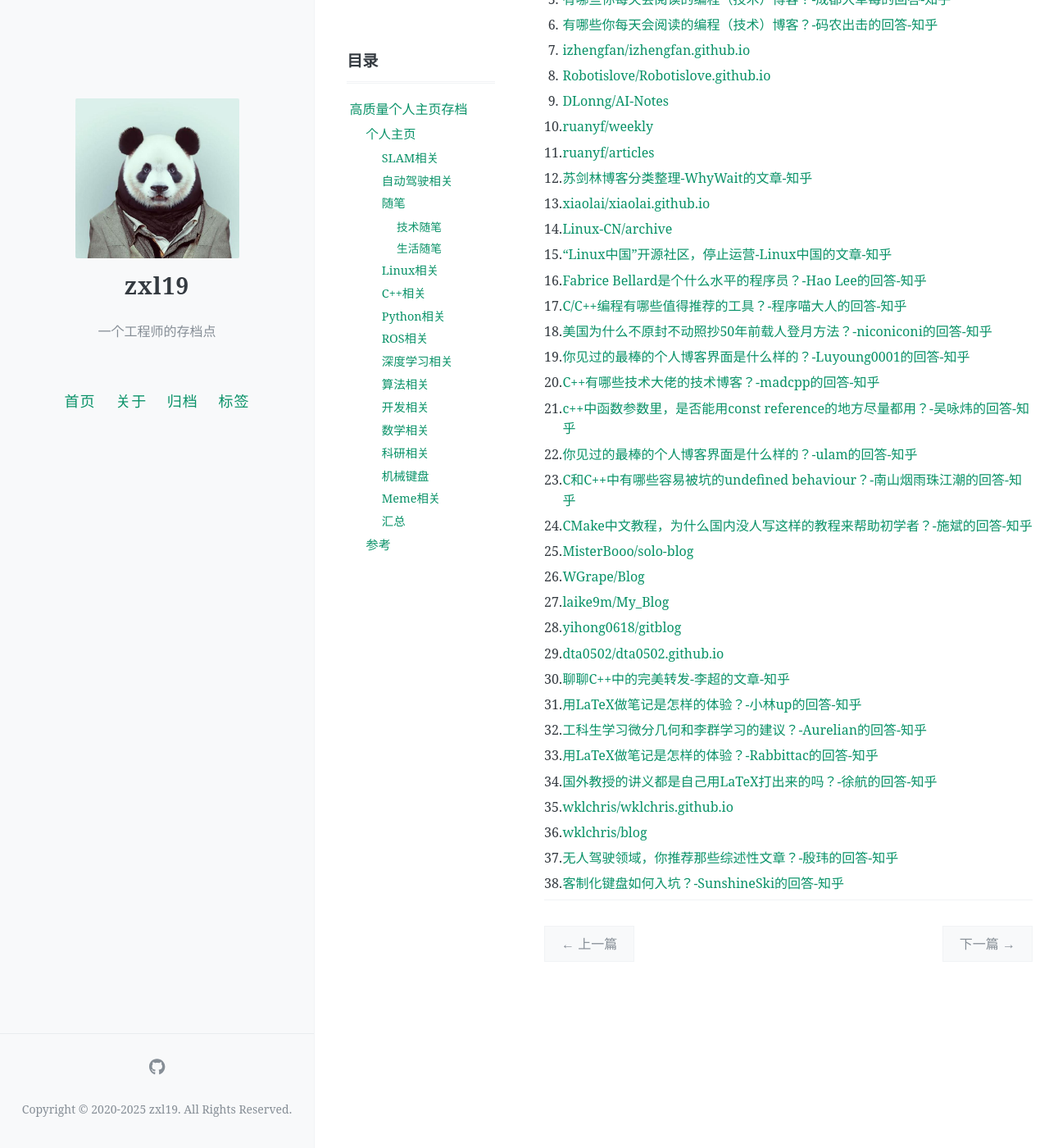
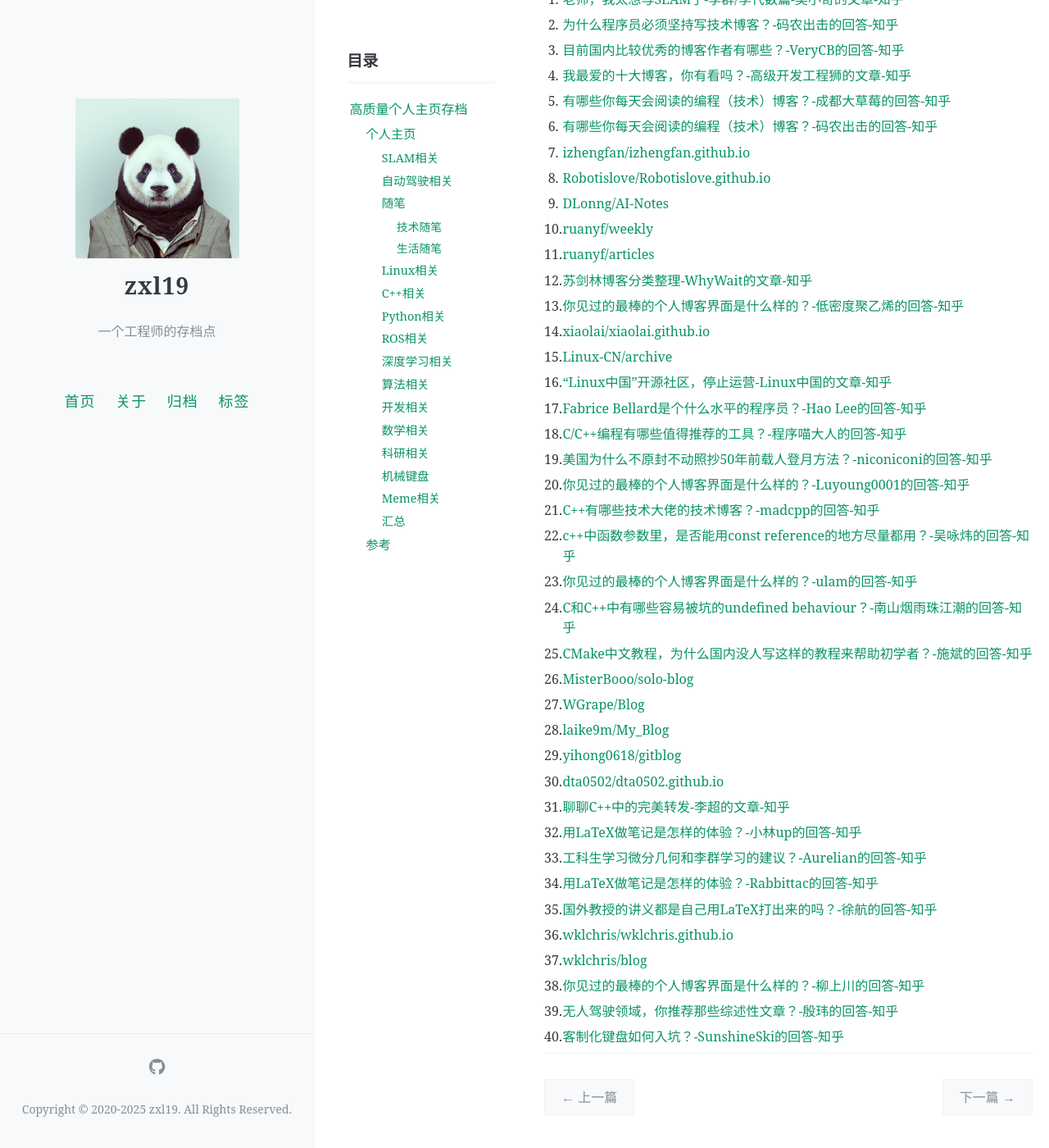
Before and after one commit to zxl19/zxl19.github.io, a Jekyll site: the page built from _posts/2022-09-20-personal-blog.md, in a window 1280 px wide and 1400 px high, scrolled down 5578 px. Shown: the whole window at 82% size. Built offline with Jekyll 4.4.1, drawn with Linux system fonts in a browser that asks for light colours; comment, search, counter and statistics services are not loaded; some of the changed text lies outside the part shown.

Commit message:
Update Posts

```diff
--- a/_posts/2022-09-20-personal-blog.md
+++ b/_posts/2022-09-20-personal-blog.md
@@ -138,11 +140,11 @@ pinned: false
 11. [openGPS.cn位置服务](https://www.opengps.cn/Default.aspx)
 12. [孟胜彬](https://www.shengbin.me)
 13. [胜彬的博客](https://blog.shengbin.me)
-14. [术之多](https://www.shuzhiduo.com)
-15. [Arking](https://arkingc.github.io)
-16. [陈斌彬的技术博客](https://cnbin.github.io)
-17. [AugmentedMind](https://www.augmentedmind.de)
-18. [Luckyfuy](https://luckyfuy.top)
+14. [高明飞的博客](https://gaomf.cn/index.html)
+15. [术之多](https://www.shuzhiduo.com)
+16. [Arking](https://arkingc.github.io)
+17. [陈斌彬的技术博客](https://cnbin.github.io)
+18. [AugmentedMind](https://www.augmentedmind.de)
 19. [fluldog-博客园](https://www.cnblogs.com/fluidog)
 20. [zh89233-博客园](https://www.cnblogs.com/love-zf)
 21. [librarookie-博客园](https://www.cnblogs.com/librarookie)
@@ -161,8 +163,10 @@ pinned: false
 7. [Long Luo's Life Notes](http://www.longluo.me)
 8. [wklchris' Website](https://wklchris.github.io)
 9. [wklchris的博客主页](https://wklchris.github.io/blog/)
-10. [Chengxin Gong](https://wqgcx.github.io)
-11. [Pingbang Hu](https://pbb.wtf)
+10. [Luckyfuy](https://luckyfuy.top)
+11. [柳上川](https://kawayww.com)
+12. [Chengxin Gong](https://wqgcx.github.io)
+13. [Pingbang Hu](https://pbb.wtf)
 
 ### 科研相关
 
@@ -205,29 +209,31 @@ pinned: false
 10. [ruanyf/weekly](https://github.com/ruanyf/weekly)
 11. [ruanyf/articles](https://github.com/ruanyf/articles)
 12. [苏剑林博客分类整理-WhyWait的文章-知乎](https://zhuanlan.zhihu.com/p/1935115608074196190)
-13. [xiaolai/xiaolai.github.io](https://github.com/xiaolai/xiaolai.github.io)
-14. [Linux-CN/archive](https://github.com/Linux-CN/archive)
-15. [“Linux中国”开源社区，停止运营-Linux中国的文章-知乎](https://zhuanlan.zhihu.com/p/680912286)
-16. [Fabrice Bellard是个什么水平的程序员？-Hao Lee的回答-知乎](https://www.zhihu.com/question/28388113/answer/150897437)
-17. [C/C++编程有哪些值得推荐的工具？-程序喵大人的回答-知乎](https://www.zhihu.com/question/23357089/answer/1992218543)
-18. [美国为什么不原封不动照抄50年前载人登月方法？-niconiconi的回答-知乎](https://www.zhihu.com/question/607622786/answer/34064346132)
-19. [你见过的最棒的个人博客界面是什么样的？-Luyoung0001的回答-知乎](https://www.zhihu.com/question/29755481/answer/1946171380967138888)
-20. [C++有哪些技术大佬的技术博客？-madcpp的回答-知乎](https://www.zhihu.com/question/457700447/answer/1867489810)
-21. [c++中函数参数里，是否能用const reference的地方尽量都用？-吴咏炜的回答-知乎](https://www.zhihu.com/question/594059514/answer/2973611125)
-22. [你见过的最棒的个人博客界面是什么样的？-ulam的回答-知乎](https://www.zhihu.com/question/29755481/answer/3256693652)
-23. [C和C++中有哪些容易被坑的undefined behaviour？-南山烟雨珠江潮的回答-知乎](https://www.zhihu.com/question/43621151/answer/85045768298)
-24. [CMake中文教程，为什么国内没人写这样的教程来帮助初学者？-施斌的回答-知乎](https://www.zhihu.com/question/263740881/answer/2939542899)
-25. [MisterBooo/solo-blog](https://github.com/MisterBooo/solo-blog)
-26. [WGrape/Blog](https://github.com/WGrape/Blog)
-27. [laike9m/My_Blog](https://github.com/laike9m/My_Blog)
-28. [yihong0618/gitblog](https://github.com/yihong0618/gitblog)
-29. [dta0502/dta0502.github.io](https://github.com/dta0502/dta0502.github.io)
-30. [聊聊C++中的完美转发-李超的文章-知乎](https://zhuanlan.zhihu.com/p/161039484)
-31. [用LaTeX做笔记是怎样的体验？-小林up的回答-知乎](https://www.zhihu.com/question/362654946/answer/2901182266)
-32. [工科生学习微分几何和李群学习的建议？-Aurelian的回答-知乎](https://www.zhihu.com/question/29908951/answer/309969236)
-33. [用LaTeX做笔记是怎样的体验？-Rabbittac的回答-知乎](https://www.zhihu.com/question/362654946/answer/1896187222)
-34. [国外教授的讲义都是自己用LaTeX打出来的吗？-徐航的回答-知乎](https://www.zhihu.com/question/29227449/answer/1895477272)
-35. [wklchris/wklchris.github.io](https://github.com/wklchris/wklchris.github.io)
-36. [wklchris/blog](https://github.com/wklchris/blog)
-37. [无人驾驶领域，你推荐那些综述性文章？-殷玮的回答-知乎](https://www.zhihu.com/question/355954682/answer/1513557367)
-38. [客制化键盘如何入坑？-SunshineSki的回答-知乎](https://www.zhihu.com/question/412146195/answer/1450865830)
+13. [你见过的最棒的个人博客界面是什么样的？-低密度聚乙烯的回答-知乎](https://www.zhihu.com/question/29755481/answer/3514491560)
+14. [xiaolai/xiaolai.github.io](https://github.com/xiaolai/xiaolai.github.io)
+15. [Linux-CN/archive](https://github.com/Linux-CN/archive)
+16. [“Linux中国”开源社区，停止运营-Linux中国的文章-知乎](https://zhuanlan.zhihu.com/p/680912286)
+17. [Fabrice Bellard是个什么水平的程序员？-Hao Lee的回答-知乎](https://www.zhihu.com/question/28388113/answer/150897437)
+18. [C/C++编程有哪些值得推荐的工具？-程序喵大人的回答-知乎](https://www.zhihu.com/question/23357089/answer/1992218543)
+19. [美国为什么不原封不动照抄50年前载人登月方法？-niconiconi的回答-知乎](https://www.zhihu.com/question/607622786/answer/34064346132)
+20. [你见过的最棒的个人博客界面是什么样的？-Luyoung0001的回答-知乎](https://www.zhihu.com/question/29755481/answer/1946171380967138888)
+21. [C++有哪些技术大佬的技术博客？-madcpp的回答-知乎](https://www.zhihu.com/question/457700447/answer/1867489810)
+22. [c++中函数参数里，是否能用const reference的地方尽量都用？-吴咏炜的回答-知乎](https://www.zhihu.com/question/594059514/answer/2973611125)
+23. [你见过的最棒的个人博客界面是什么样的？-ulam的回答-知乎](https://www.zhihu.com/question/29755481/answer/3256693652)
+24. [C和C++中有哪些容易被坑的undefined behaviour？-南山烟雨珠江潮的回答-知乎](https://www.zhihu.com/question/43621151/answer/85045768298)
+25. [CMake中文教程，为什么国内没人写这样的教程来帮助初学者？-施斌的回答-知乎](https://www.zhihu.com/question/263740881/answer/2939542899)
+26. [MisterBooo/solo-blog](https://github.com/MisterBooo/solo-blog)
+27. [WGrape/Blog](https://github.com/WGrape/Blog)
+28. [laike9m/My_Blog](https://github.com/laike9m/My_Blog)
+29. [yihong0618/gitblog](https://github.com/yihong0618/gitblog)
+30. [dta0502/dta0502.github.io](https://github.com/dta0502/dta0502.github.io)
+31. [聊聊C++中的完美转发-李超的文章-知乎](https://zhuanlan.zhihu.com/p/161039484)
+32. [用LaTeX做笔记是怎样的体验？-小林up的回答-知乎](https://www.zhihu.com/question/362654946/answer/2901182266)
+33. [工科生学习微分几何和李群学习的建议？-Aurelian的回答-知乎](https://www.zhihu.com/question/29908951/answer/309969236)
+34. [用LaTeX做笔记是怎样的体验？-Rabbittac的回答-知乎](https://www.zhihu.com/question/362654946/answer/1896187222)
+35. [国外教授的讲义都是自己用LaTeX打出来的吗？-徐航的回答-知乎](https://www.zhihu.com/question/29227449/answer/1895477272)
+36. [wklchris/wklchris.github.io](https://github.com/wklchris/wklchris.github.io)
+37. [wklchris/blog](https://github.com/wklchris/blog)
+38. [你见过的最棒的个人博客界面是什么样的？-柳上川的回答-知乎](https://www.zhihu.com/question/29755481/answer/1923525439059650075)
+39. [无人驾驶领域，你推荐那些综述性文章？-殷玮的回答-知乎](https://www.zhihu.com/question/355954682/answer/1513557367)
+40. [客制化键盘如何入坑？-SunshineSki的回答-知乎](https://www.zhihu.com/question/412146195/answer/1450865830)
```
Also changed, not shown: other parts of _posts/2022-09-20-personal-blog.md (+6 -4 lines), _posts/.2021-09-24-wish-list.md (+1 -1 lines), _posts/2020-06-08-meme-archive.md (+6 -5 lines), _posts/2021-05-25-slam-tool.md (+13 -2 lines), _posts/2021-10-11-terminal-tool.md (+4 -0 lines), _posts/2024-01-18-cs-material.md (+12 -10 lines).
